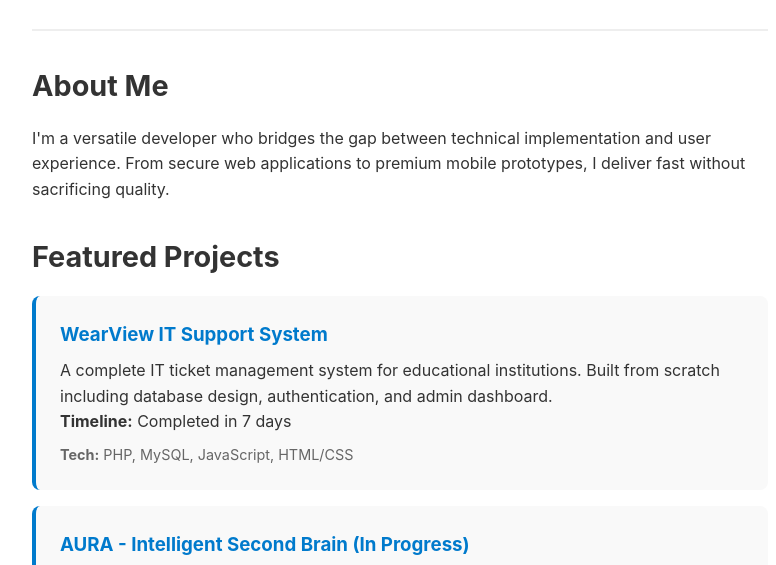
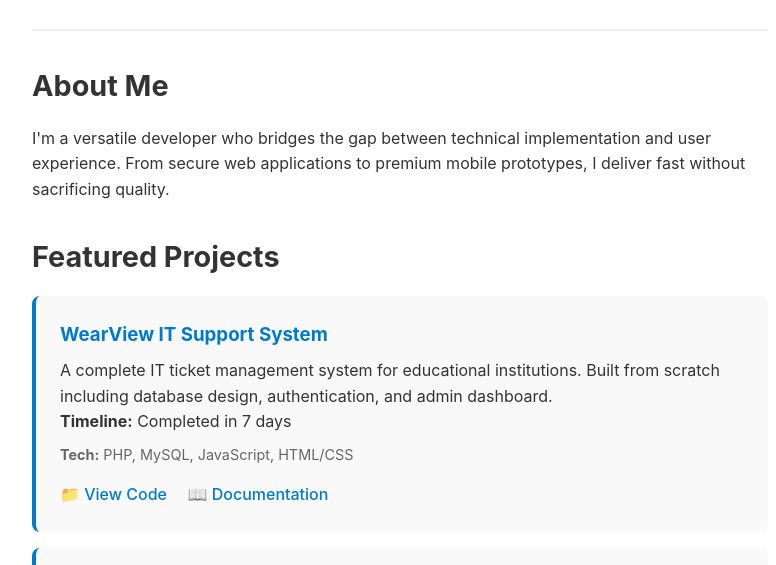
Before and after one commit to Thezenmonster/thezenmonster.github.io, a plain HTML site: page index.html in a window 1280 px wide. Shown: the part 200-765 px from the top of the page, without its empty margins (240-1016 px from the left). Drawn offline with Linux system fonts and the light colour scheme.

Commit message:
Update index.html

```diff
--- a/index.html
+++ b/index.html
@@ -71,6 +71,21 @@
             margin-top: 0.5rem;
         }
 
+        .project-links {
+            margin-top: 1rem;
+        }
+
+        .project-links a {
+            color: #007acc;
+            text-decoration: none;
+            margin-right: 1rem;
+            font-weight: 500;
+        }
+
+        .project-links a:hover {
+            text-decoration: underline;
+        }
+
         .contact {
             text-align: center;
             padding: 2rem 0;
@@ -109,6 +124,10 @@
                 <p>A complete IT ticket management system for educational institutions. Built from scratch including database design, authentication, and admin dashboard.</p>
                 <p><strong>Timeline:</strong> Completed in 7 days</p>
                 <p class="tech-stack"><strong>Tech:</strong> PHP, MySQL, JavaScript, HTML/CSS</p>
+                <div class="project-links">
+                    <a href="https://github.com/Thezenmonster/wearview-it-support" target="_blank">📁 View Code</a>
+                    <a href="https://github.com/Thezenmonster/wearview-it-support/blob/main/README.md" target="_blank">📖 Documentation</a>
+                </div>
             </div>
 
             <div class="project">
@@ -129,9 +148,8 @@
         <div class="contact">
             <h2>Let's Build Something Together</h2>
             <p>
-                <a href="mailto:your.email@example.com">Email</a>
+                <a href="mailto:michaelo@januscompliance.co.uk">Email</a>
                 <a href="https://github.com/Thezenmonster">GitHub</a>
-                <a href="https://linkedin.com/in/yourprofile">LinkedIn</a>
             </p>
         </div>
     </div>
```
